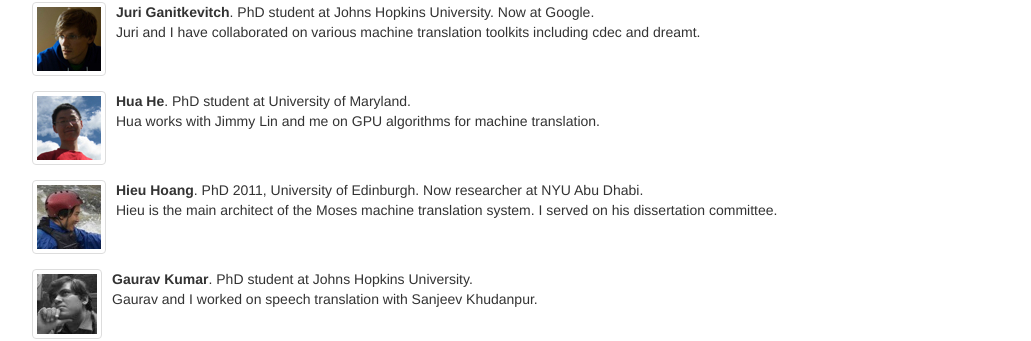
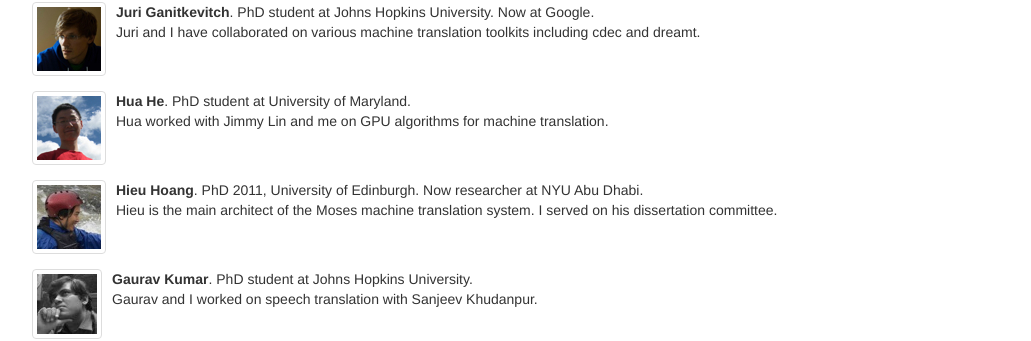
Before and after one commit to alopez/alopez.github.com, a Jekyll site: the page built from collaborators.html, in a window 1280 px wide and 1400 px high, scrolled down 1196 px. Shown: the part 147-488 px from the top of the window, without its empty margins (223-1254 px from the left). Built offline with Jekyll 4.4.1, drawn with Linux system fonts in a browser that asks for light colours; some of the changed text lies outside the part shown.

Commit message:
Update collaborators

```diff
--- a/collaborators.html
+++ b/collaborators.html
@@ -102,7 +102,7 @@ student-collaborators:
     img: huahe
     tagline: PhD student at University of Maryland.
     description: >
-      Hua works with Jimmy Lin and me on GPU algorithms for machine translation.
+      Hua worked with Jimmy Lin and me on GPU algorithms for machine translation.
   -
     name: Hieu Hoang
     img: hieu
@@ -199,7 +199,7 @@ colleagues:
     url: http://www.umiacs.umd.edu/~jimmylin/index.html
     tagline: University of Maryland.
     description: >
-      Jimmy and I work with Hua He on GPU algorithms for translation.
+      Jimmy and I worked with Hua He on GPU algorithms for translation.
   -
     name: Nitin Madnani
     img: nitin
```
